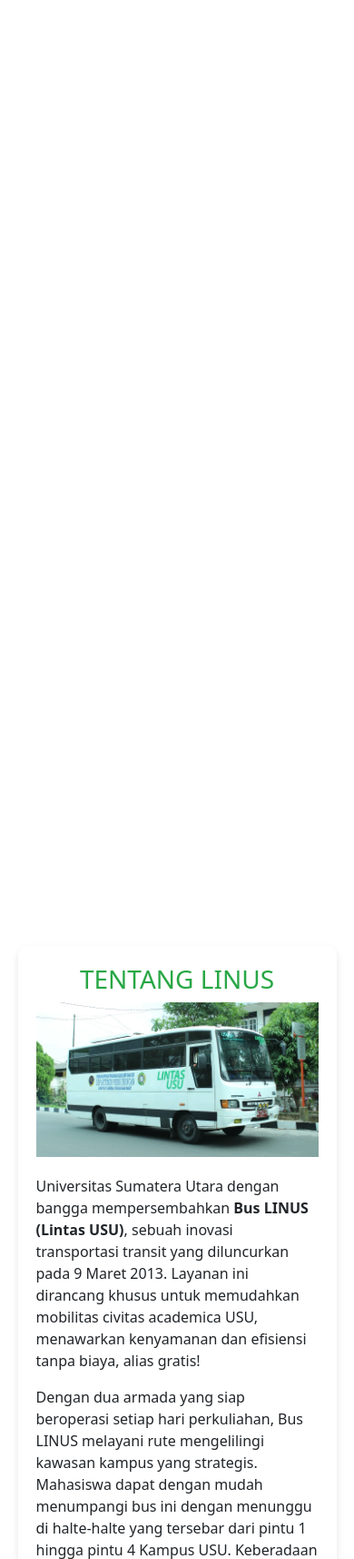
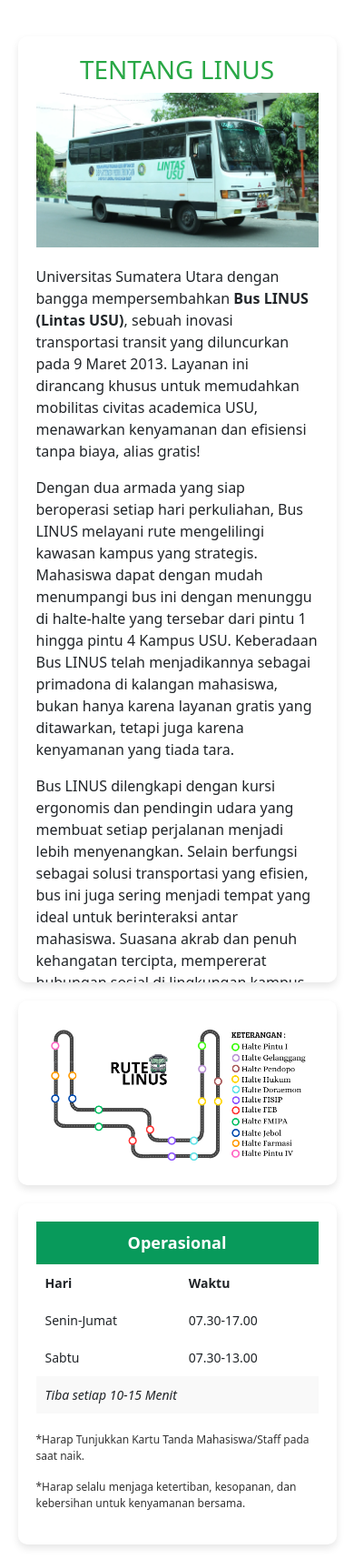
Before and after one commit to DamaiSilalahi/WEB_LINUS, a PHP site: page /TL/TentangLinus.php in a window 390 px wide. Shown: the part 80-1794 px from the top of the page at 91% size. Run offline with PHP 8.4, Linux system fonts and the light colour scheme; some web fonts are replaced.

Commit message:
perbaiki ukuran tabel description dan responsive pada tentang linus

```diff
--- a/css/TL.css
+++ b/css/TL.css
@@ -132,6 +132,6 @@ body {
     }
 
     main {
-      margin-top: 1030px;
+      margin-top: 30px;
     }
   }
```
